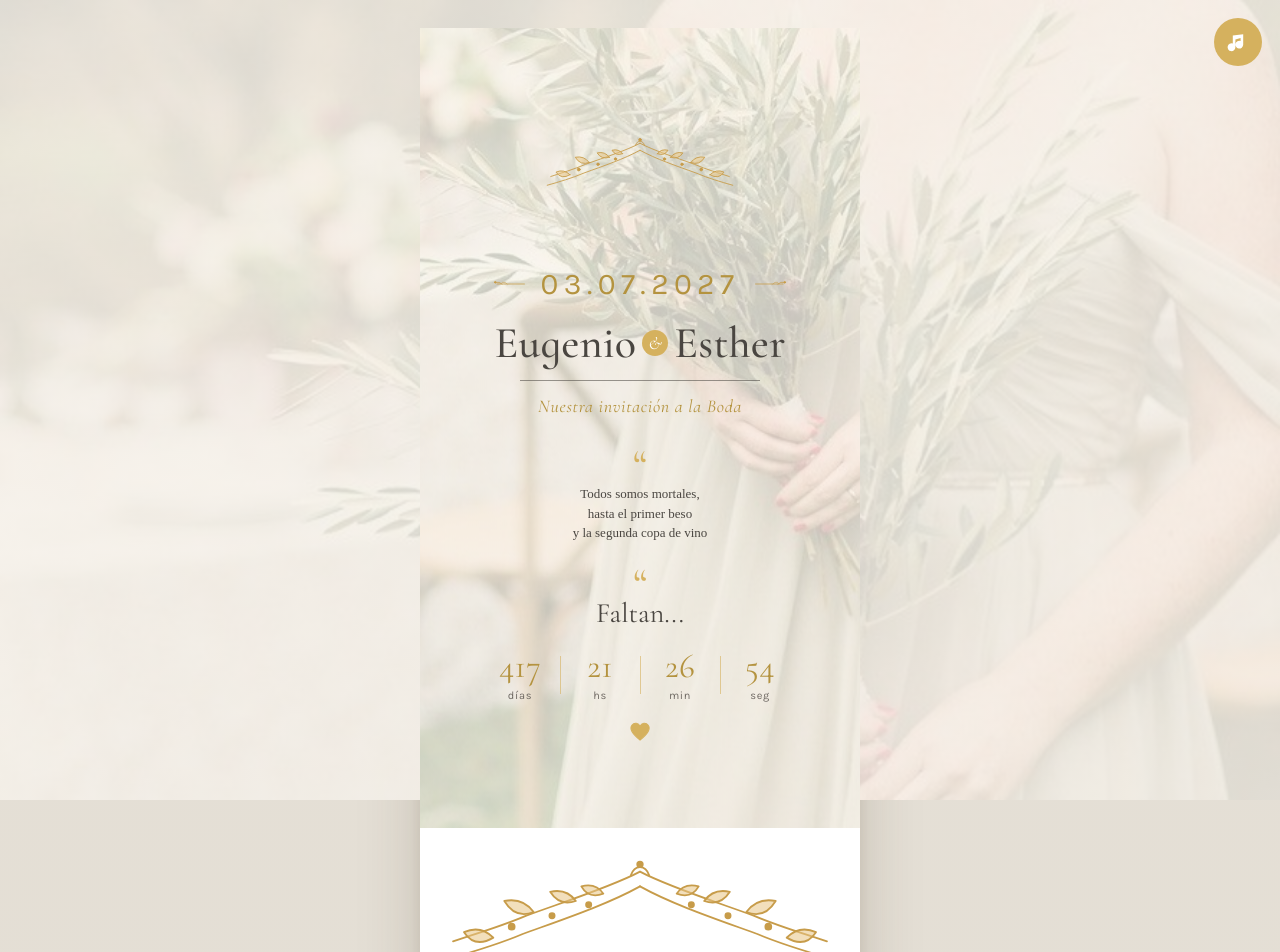
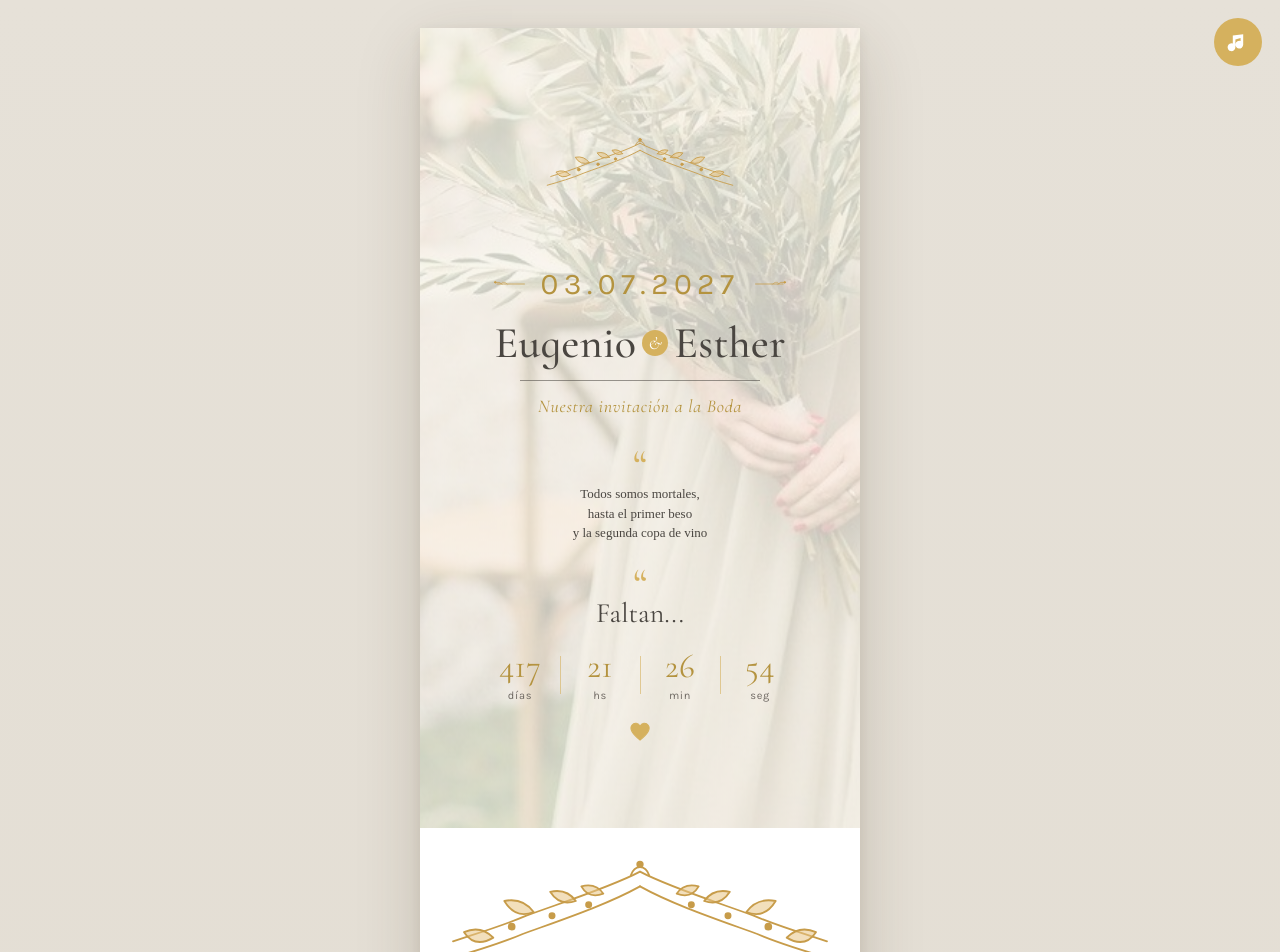
Before and after one commit to YerayCastillo13/BodaEugenioEsther, a React (Vite) app: page / in a window 1280 px wide. Shown: the top 952 px of the page. Built offline with nearby package versions, Linux system fonts and the light colour scheme; a web font is replaced by a local one.

Commit message:
estilos claude v2 fail

```diff
--- a/App.jsx
+++ b/App.jsx
@@ -417,7 +417,7 @@ function Invitation() {
         const distFromCenter = centerY - windowH / 2;
         const progress = 1 - Math.min(Math.abs(distFromCenter) / (windowH * 0.8), 1);
 
-        const translateY = (1 - progress) * 12;
+        const translateY = (1 - progress) * 10;
         const shadow = `0 ${4 + progress * 20}px ${12 + progress * 30}px rgba(60, 45, 20, ${0.04 + progress * 0.12})`;
 
         card.style.transform = `translateY(${translateY}px)`;
--- a/index.html
+++ b/index.html
@@ -102,30 +102,12 @@
     position: relative;
   }
 
-   .invite::before {
-    content: "";
-    position: fixed;
-    inset: 0;
-    background-image:
-      linear-gradient(rgba(246, 241, 233, 0.88), rgba(246, 241, 233, 0.88)),
-      url(/images/prueba_HeroBG.jpg);
-    background-size: cover;
-    background-position: center top;
-    z-index: 0;
-    pointer-events: none;
-  }
-
-  .invite > * {
-    position: relative;
-    z-index: 1;
-  }
-
   /* ====== Section base ====== */
   section.block {
     position: relative;
     padding: 32px 36px 36px;
     text-align: center;
-    background: transparent;
+    background: var(--white);
   }
   section.block.cream { background: var(--paper); }
 
@@ -1176,14 +1158,12 @@
   .gallery-wrap,
   .fiesta-intro,
   .gifts,
-  .ig,
-  .footer {
+  .ig {
     position: relative;
     z-index: 2;
 
-    background: rgba(255, 255, 255, 0.75);
-    backdrop-filter: blur(10px);
-    -webkit-backdrop-filter: blur(10px);
+    background: rgba(255, 255, 255, 0.72);
+    backdrop-filter: blur(6px);
 
     border-radius: 18px;
     margin: 24px 12px;
```
